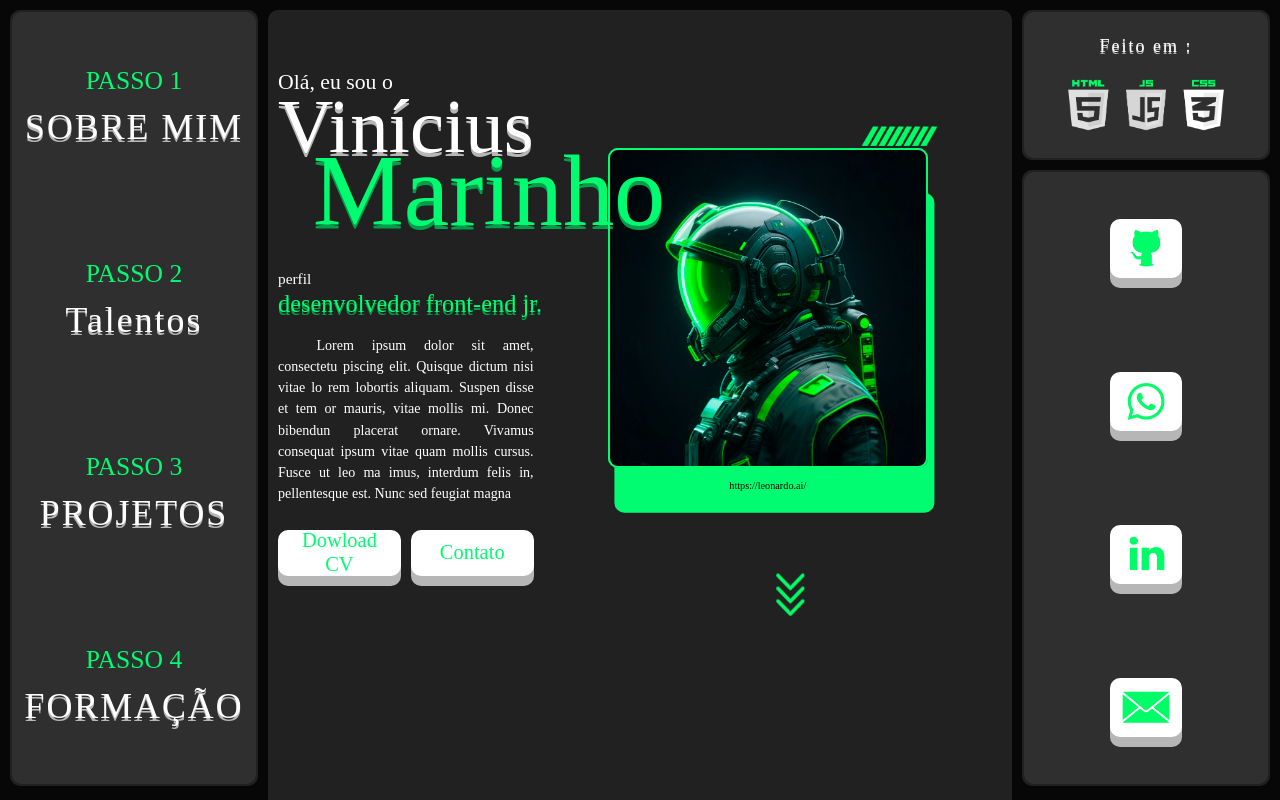
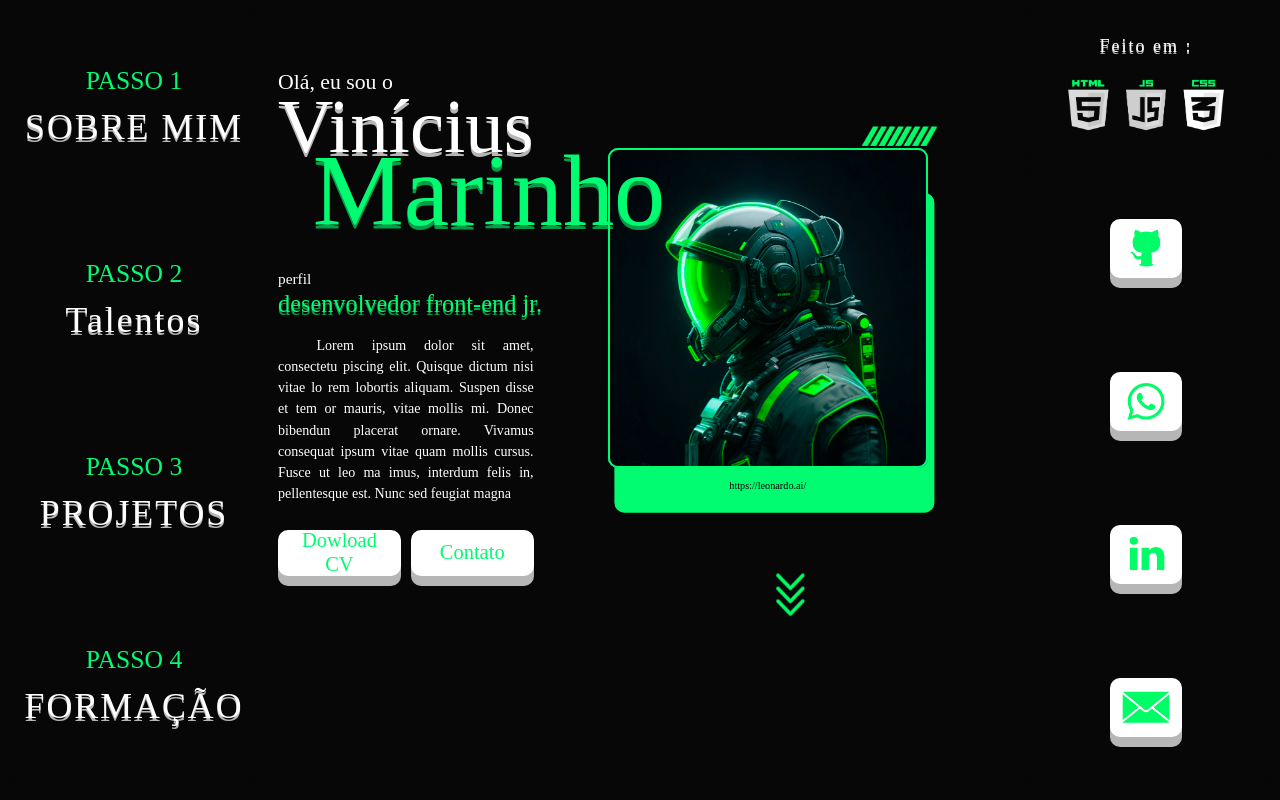
Before and after one commit to VNM28/Portifolio, a website: page src/index.html in a window 1280 px wide. Shown: the top 800 px of the page. Drawn offline with nearby package versions, Linux system fonts and the light colour scheme; files that its build step writes are made by us from their sources; a web font is replaced by a local one.

Commit message:
Mudado a cor de fundo do aside, main, navigation e header

```diff
--- a/src/sass/layout/_aside.scss
+++ b/src/sass/layout/_aside.scss
@@ -66,13 +66,13 @@
 .aside {
   padding:  2px;
   overflow: hidden;
-  background-color: $primary-color;
+  background-color: $background-color;
   border-radius: 10px;
   position: sticky;
   top: 10px;
 
    &__div {
-    background-color: $secondary-color;
+    background-color: $background-color;
     width:  100%;
     height: 100%;
   }
--- a/src/sass/layout/_header.scss
+++ b/src/sass/layout/_header.scss
@@ -15,7 +15,7 @@
 \*---------------------------*/
 
 .header{
-  background-color: $primary-color;
+  background-color: $background-color;
   border-radius: 10px;
   overflow: hidden;
   color:    white;
@@ -24,7 +24,7 @@
   &__div {
     border-radius: 10px;
     gap: 10px;
-    background-color: $secondary-color;
+    background-color: $background-color;
     width:  100%;
     height: 100%;
     @include flex( column, center, center);
--- a/src/sass/layout/_main/_main.scss
+++ b/src/sass/layout/_main/_main.scss
@@ -3,5 +3,5 @@
   overflow: visible;
   height: 500vh;
   border-radius: 10px;
-  background-color: $primary-color;
+  background-color: $background-color;
 }
--- a/src/sass/layout/_nav.scss
+++ b/src/sass/layout/_nav.scss
@@ -22,7 +22,7 @@
 
   .navigation {
     padding: 2px;
-    background-color: $primary-color;
+    background-color: $background-color;
     border-radius: 10px;
     position: sticky;
     top: 10px;
@@ -83,7 +83,7 @@
 .navigation {
   overflow: hidden;
 
-  &__ul { background-color: $secondary-color; }
+  &__ul { background-color: $background-color; }
 
   &__li { @include flex(column, center, center); }
 
```
